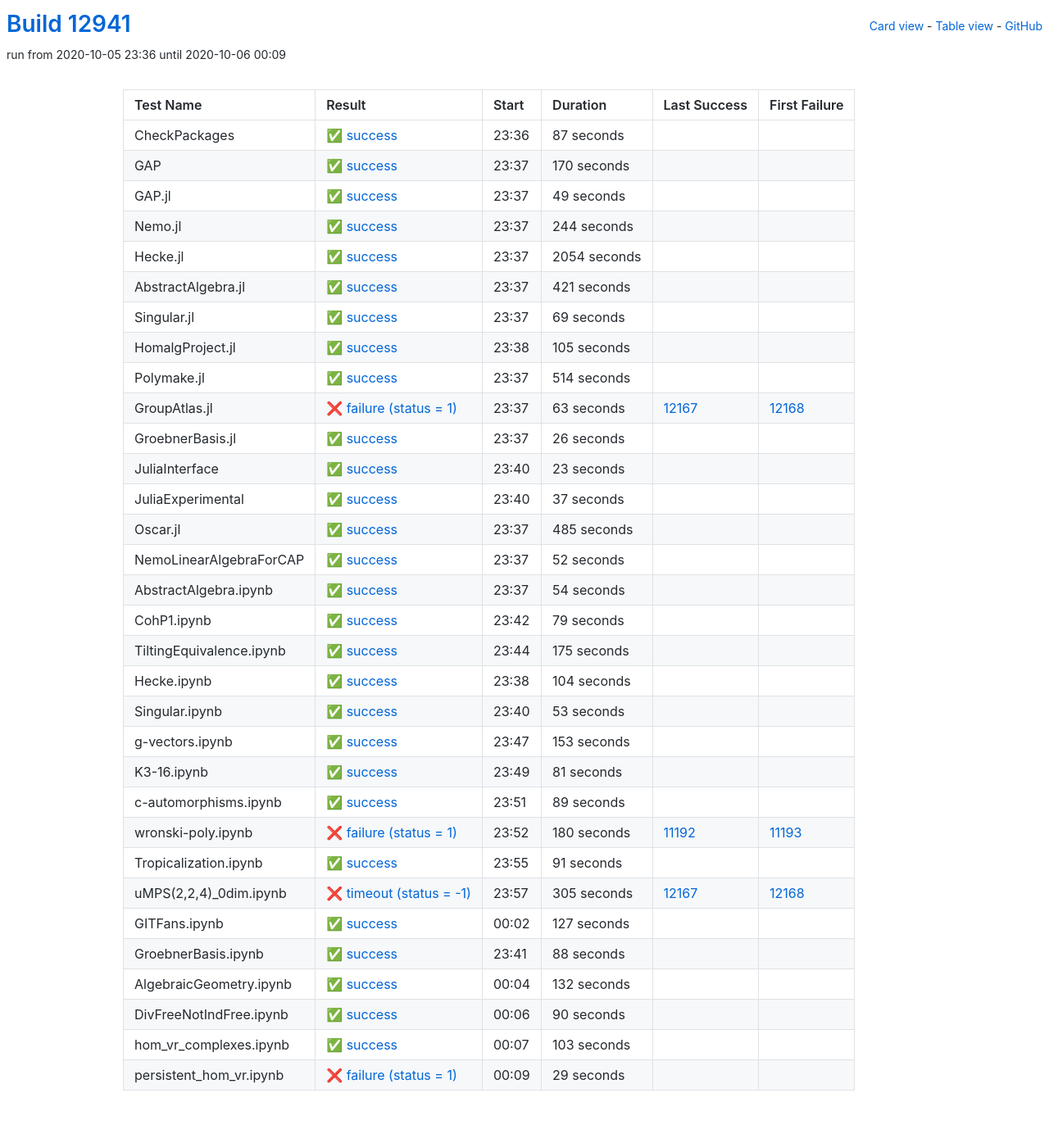
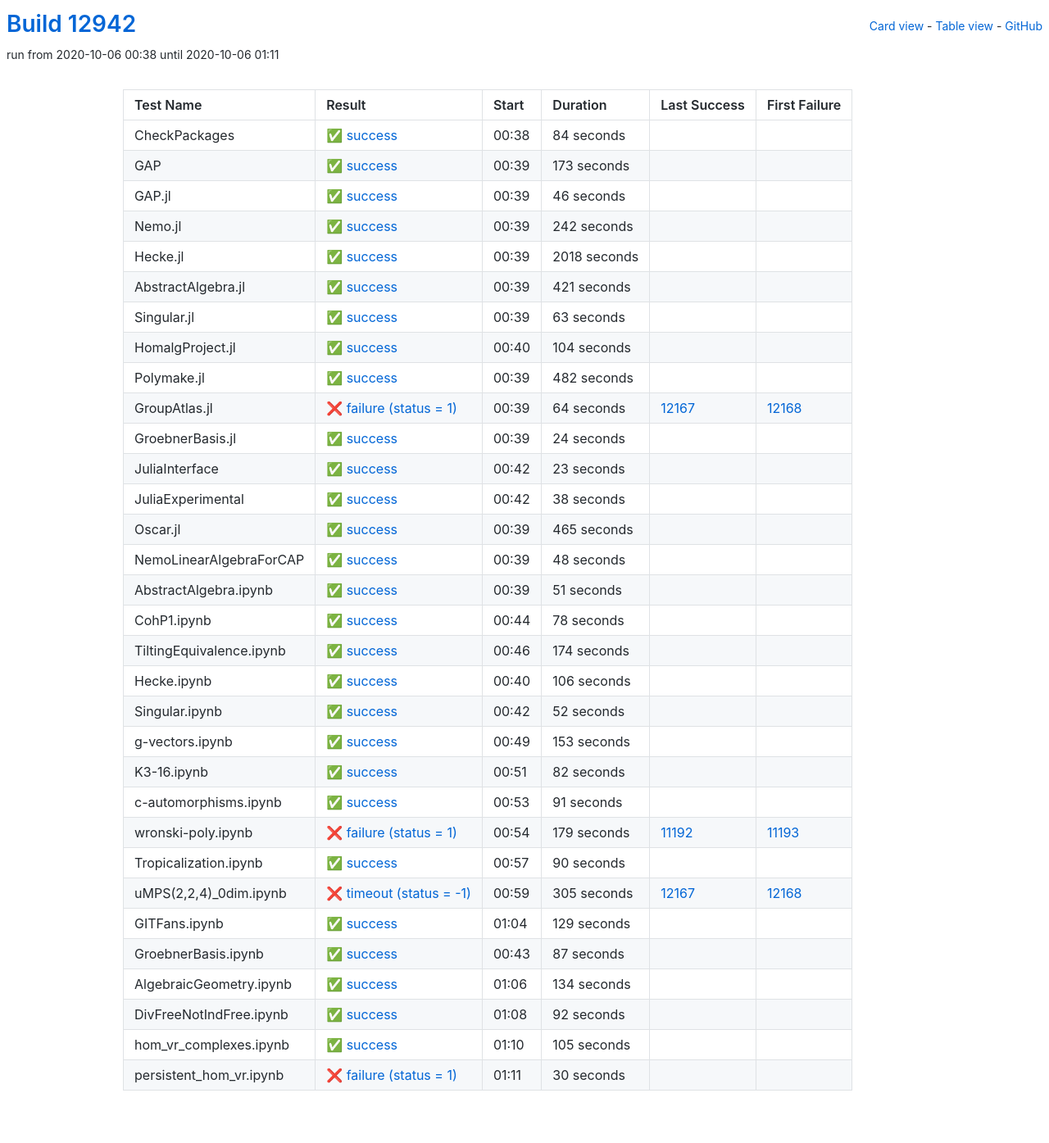
Before and after one commit to oscar-system/oscar-ci-status, a Jekyll site: the page built from table.html, in a window 1280 px wide. Shown: the whole page at 82% size. Built offline with Jekyll 4.4.1, drawn with Linux system fonts in a browser that asks for light colours.

Commit message:
Build #12942

```diff
--- a/_data/ci.yml
+++ b/_data/ci.yml
@@ -1,6 +1,6 @@
 ---
-build: 12941
-build_url: https://oscarci.mathematik.uni-kl.de/job/oscar/12941/
+build: 12942
+build_url: https://oscarci.mathematik.uni-kl.de/job/oscar/12942/
 job: oscar
 organization: oscar-system
 repo: oscar-ci-status
@@ -8,68 +8,68 @@
 tests:
 - name: CheckPackages
   id: checkpackages
-  log: https://oscarci.mathematik.uni-kl.de/job/oscar/12941/artifact/logs/build-12941/CheckPackages.log
-  start: 2020-10-05 23:36
+  log: https://oscarci.mathematik.uni-kl.de/job/oscar/12942/artifact/logs/build-12942/CheckPackages.log
+  start: 2020-10-06 00:38
   success: true
   exitcode: 0
   status: success
-  duration: 87
+  duration: 84
   last_success: false
   last_success_url:
   first_failure: false
   first_failure_url:
 - name: GAP
   id: gap
-  log: https://oscarci.mathematik.uni-kl.de/job/oscar/12941/artifact/logs/build-12941/GAP.log
-  start: 2020-10-05 23:37
+  log: https://oscarci.mathematik.uni-kl.de/job/oscar/12942/artifact/logs/build-12942/GAP.log
+  start: 2020-10-06 00:39
   success: true
   exitcode: 0
   status: success
-  duration: 170
+  duration: 173
   last_success: false
   last_success_url:
   first_failure: false
   first_failure_url:
 - name: GAP.jl
   id: gap-jl
-  log: https://oscarci.mathematik.uni-kl.de/job/oscar/12941/artifact/logs/build-12941/GAP.jl.log
-  start: 2020-10-05 23:37
+  log: https://oscarci.mathematik.uni-kl.de/job/oscar/12942/artifact/logs/build-12942/GAP.jl.log
+  start: 2020-10-06 00:39
   success: true
   exitcode: 0
   status: success
-  duration: 49
+  duration: 46
   last_success: false
   last_success_url:
   first_failure: false
   first_failure_url:
 - name: Nemo.jl
   id: nemo-jl
-  log: https://oscarci.mathematik.uni-kl.de/job/oscar/12941/artifact/logs/build-12941/Nemo.jl.log
-  start: 2020-10-05 23:37
+  log: https://oscarci.mathematik.uni-kl.de/job/oscar/12942/artifact/logs/build-12942/Nemo.jl.log
+  start: 2020-10-06 00:39
   success: true
   exitcode: 0
   status: success
-  duration: 244
+  duration: 242
   last_success: false
   last_success_url:
   first_failure: false
   first_failure_url:
 - name: Hecke.jl
   id: hecke-jl
-  log: https://oscarci.mathematik.uni-kl.de/job/oscar/12941/artifact/logs/build-12941/Hecke.jl.log
-  start: 2020-10-05 23:37
+  log: https://oscarci.mathematik.uni-kl.de/job/oscar/12942/artifact/logs/build-12942/Hecke.jl.log
+  start: 2020-10-06 00:39
   success: true
   exitcode: 0
   status: success
-  duration: 2054
+  duration: 2018
   last_success: false
   last_success_url:
   first_failure: false
   first_failure_url:
 - name: AbstractAlgebra.jl
   id: abstractalgebra-jl
-  log: https://oscarci.mathematik.uni-kl.de/job/oscar/12941/artifact/logs/build-12941/AbstractAlgebra.jl.log
-  start: 2020-10-05 23:37
+  log: https://oscarci.mathematik.uni-kl.de/job/oscar/12942/artifact/logs/build-12942/AbstractAlgebra.jl.log
+  start: 2020-10-06 00:39
   success: true
   exitcode: 0
   status: success
@@ -80,68 +80,68 @@
   first_failure_url:
 - name: Singular.jl
   id: singular-jl
-  log: https://oscarci.mathematik.uni-kl.de/job/oscar/12941/artifact/logs/build-12941/Singular.jl.log
-  start: 2020-10-05 23:37
+  log: https://oscarci.mathematik.uni-kl.de/job/oscar/12942/artifact/logs/build-12942/Singular.jl.log
+  start: 2020-10-06 00:39
   success: true
   exitcode: 0
   status: success
-  duration: 69
+  duration: 63
   last_success: false
   last_success_url:
   first_failure: false
   first_failure_url:
 - name: HomalgProject.jl
   id: homalgproject-jl
-  log: https://oscarci.mathematik.uni-kl.de/job/oscar/12941/artifact/logs/build-12941/HomalgProject.jl.log
-  start: 2020-10-05 23:38
+  log: https://oscarci.mathematik.uni-kl.de/job/oscar/12942/artifact/logs/build-12942/HomalgProject.jl.log
+  start: 2020-10-06 00:40
   success: true
   exitcode: 0
   status: success
-  duration: 105
+  duration: 104
   last_success: false
   last_success_url:
   first_failure: false
   first_failure_url:
 - name: Polymake.jl
   id: polymake-jl
-  log: https://oscarci.mathematik.uni-kl.de/job/oscar/12941/artifact/logs/build-12941/Polymake.jl.log
-  start: 2020-10-05 23:37
+  log: https://oscarci.mathematik.uni-kl.de/job/oscar/12942/artifact/logs/build-12942/Polymake.jl.log
+  start: 2020-10-06 00:39
   success: true
   exitcode: 0
   status: success
-  duration: 514
+  duration: 482
   last_success: false
   last_success_url:
   first_failure: false
   first_failure_url:
 - name: GroupAtlas.jl
   id: groupatlas-jl
-  log: https://oscarci.mathematik.uni-kl.de/job/oscar/12941/artifact/logs/build-12941/GroupAtlas.jl.log
-  start: 2020-10-05 23:37
+  log: https://oscarci.mathematik.uni-kl.de/job/oscar/12942/artifact/logs/build-12942/GroupAtlas.jl.log
+  start: 2020-10-06 00:39
   success: false
   exitcode: 1
   status: failure
-  duration: 63
+  duration: 64
   last_success: 12167
   last_success_url: https://oscarci.mathematik.uni-kl.de/job/oscar/12167/
   first_failure: 12168
   first_failure_url: https://oscarci.mathematik.uni-kl.de/job/oscar/12168/
 - name: GroebnerBasis.jl
   id: groebnerbasis-jl
-  log: https://oscarci.mathematik.uni-kl.de/job/oscar/12941/artifact/logs/build-12941/GroebnerBasis.jl.log
-  start: 2020-10-05 23:37
+  log: https://oscarci.mathematik.uni-kl.de/job/oscar/12942/artifact/logs/build-12942/GroebnerBasis.jl.log
+  start: 2020-10-06 00:39
   success: true
   exitcode: 0
   status: success
-  duration: 26
+  duration: 24
   last_success: false
   last_success_url:
   first_failure: false
   first_failure_url:
 - name: JuliaInterface
   id: juliainterface
-  log: https://oscarci.mathematik.uni-kl.de/job/oscar/12941/artifact/logs/build-12941/JuliaInterface.log
-  start: 2020-10-05 23:40
+  log: https://oscarci.mathematik.uni-kl.de/job/oscar/12942/artifact/logs/build-12942/JuliaInterface.log
+  start: 2020-10-06 00:42
   success: true
   exitcode: 0
   status: success
@@ -152,32 +152,92 @@
   first_failure_url:
 - name: JuliaExperimental
   id: juliaexperimental
-  log: https://oscarci.mathematik.uni-kl.de/job/oscar/12941/artifact/logs/build-12941/JuliaExperimental.log
-  start: 2020-10-05 23:40
+  log: https://oscarci.mathematik.uni-kl.de/job/oscar/12942/artifact/logs/build-12942/JuliaExperimental.log
+  start: 2020-10-06 00:42
   success: true
   exitcode: 0
   status: success
-  duration: 37
+  duration: 38
   last_success: false
   last_success_url:
   first_failure: false
   first_failure_url:
 - name: Oscar.jl
   id: oscar-jl
-  log: https://oscarci.mathematik.uni-kl.de/job/oscar/12941/artifact/logs/build-12941/Oscar.jl.log
-  start: 2020-10-05 23:37
+  log: https://oscarci.mathematik.uni-kl.de/job/oscar/12942/artifact/logs/build-12942/Oscar.jl.log
+  start: 2020-10-06 00:39
   success: true
   exitcode: 0
   status: success
-  duration: 485
+  duration: 465
   last_success: false
   last_success_url:
   first_failure: false
   first_failure_url:
 - name: NemoLinearAlgebraForCAP
   id: nemolinearalgebraforcap
-  log: https://oscarci.mathematik.uni-kl.de/job/oscar/12941/artifact/logs/build-12941/NemoLinearAlgebraForCAP.log
-  start: 2020-10-05 23:37
+  log: https://oscarci.mathematik.uni-kl.de/job/oscar/12942/artifact/logs/build-12942/NemoLinearAlgebraForCAP.log
+  start: 2020-10-06 00:39
+  success: true
+  exitcode: 0
+  status: success
+  duration: 48
+  last_success: false
+  last_success_url:
+  first_failure: false
+  first_failure_url:
+- name: AbstractAlgebra.ipynb
+  id: abstractalgebra-ipynb
+  log: https://oscarci.mathematik.uni-kl.de/job/oscar/12942/artifact/logs/build-12942/AbstractAlgebra.ipynb.log
+  start: 2020-10-06 00:39
+  success: true
+  exitcode: 0
+  status: success
+  duration: 51
+  last_success: false
+  last_success_url:
+  first_failure: false
+  first_failure_url:
+- name: CohP1.ipynb
+  id: cohp1-ipynb
+  log: https://oscarci.mathematik.uni-kl.de/job/oscar/12942/artifact/logs/build-12942/CohP1.ipynb.log
+  start: 2020-10-06 00:44
+  success: true
+  exitcode: 0
+  status: success
+  duration: 78
+  last_success: false
+  last_success_url:
+  first_failure: false
+  first_failure_url:
+- name: TiltingEquivalence.ipynb
+  id: tiltingequivalence-ipynb
+  log: https://oscarci.mathematik.uni-kl.de/job/oscar/12942/artifact/logs/build-12942/TiltingEquivalence.ipynb.log
+  start: 2020-10-06 00:46
+  success: true
+  exitcode: 0
+  status: success
+  duration: 174
+  last_success: false
+  last_success_url:
+  first_failure: false
+  first_failure_url:
+- name: Hecke.ipynb
+  id: hecke-ipynb
+  log: https://oscarci.mathematik.uni-kl.de/job/oscar/12942/artifact/logs/build-12942/Hecke.ipynb.log
+  start: 2020-10-06 00:40
+  success: true
+  exitcode: 0
+  status: success
+  duration: 106
+  last_success: false
+  last_success_url:
+  first_failure: false
+  first_failure_url:
+- name: Singular.ipynb
+  id: singular-ipynb
+  log: https://oscarci.mathematik.uni-kl.de/job/oscar/12942/artifact/logs/build-12942/Singular.ipynb.log
+  start: 2020-10-06 00:42
   success: true
   exitcode: 0
   status: success
@@ -186,70 +246,10 @@
   last_success_url:
   first_failure: false
   first_failure_url:
-- name: AbstractAlgebra.ipynb
-  id: abstractalgebra-ipynb
-  log: https://oscarci.mathematik.uni-kl.de/job/oscar/12941/artifact/logs/build-12941/AbstractAlgebra.ipynb.log
-  start: 2020-10-05 23:37
-  success: true
-  exitcode: 0
-  status: success
-  duration: 54
-  last_success: false
-  last_success_url:
-  first_failure: false
-  first_failure_url:
-- name: CohP1.ipynb
-  id: cohp1-ipynb
-  log: https://oscarci.mathematik.uni-kl.de/job/oscar/12941/artifact/logs/build-12941/CohP1.ipynb.log
-  start: 2020-10-05 23:42
-  success: true
-  exitcode: 0
-  status: success
-  duration: 79
-  last_success: false
-  last_success_url:
-  first_failure: false
-  first_failure_url:
-- name: TiltingEquivalence.ipynb
-  id: tiltingequivalence-ipynb
-  log: https://oscarci.mathematik.uni-kl.de/job/oscar/12941/artifact/logs/build-12941/TiltingEquivalence.ipynb.log
-  start: 2020-10-05 23:44
-  success: true
-  exitcode: 0
-  status: success
-  duration: 175
-  last_success: false
-  last_success_url:
-  first_failure: false
-  first_failure_url:
-- name: Hecke.ipynb
-  id: hecke-ipynb
-  log: https://oscarci.mathematik.uni-kl.de/job/oscar/12941/artifact/logs/build-12941/Hecke.ipynb.log
-  start: 2020-10-05 23:38
-  success: true
-  exitcode: 0
-  status: success
-  duration: 104
-  last_success: false
-  last_success_url:
-  first_failure: false
-  first_failure_url:
-- name: Singular.ipynb
-  id: singular-ipynb
-  log: https://oscarci.mathematik.uni-kl.de/job/oscar/12941/artifact/logs/build-12941/Singular.ipynb.log
-  start: 2020-10-05 23:40
-  success: true
-  exitcode: 0
-  status: success
-  duration: 53
-  last_success: false
-  last_success_url:
-  first_failure: false
-  first_failure_url:
 - name: g-vectors.ipynb
   id: g-vectors-ipynb
-  log: https://oscarci.mathematik.uni-kl.de/job/oscar/12941/artifact/logs/build-12941/g-vectors.ipynb.log
-  start: 2020-10-05 23:47
+  log: https://oscarci.mathematik.uni-kl.de/job/oscar/12942/artifact/logs/build-12942/g-vectors.ipynb.log
+  start: 2020-10-06 00:49
   success: true
   exitcode: 0
   status: success
@@ -260,44 +260,20 @@
   first_failure_url:
 - name: K3-16.ipynb
   id: k3-16-ipynb
-  log: https://oscarci.mathematik.uni-kl.de/job/oscar/12941/artifact/logs/build-12941/K3-16.ipynb.log
-  start: 2020-10-05 23:49
+  log: https://oscarci.mathematik.uni-kl.de/job/oscar/12942/artifact/logs/build-12942/K3-16.ipynb.log
+  start: 2020-10-06 00:51
   success: true
   exitcode: 0
   status: success
-  duration: 81
+  duration: 82
   last_success: false
   last_success_url:
   first_failure: false
   first_failure_url:
 - name: c-automorphisms.ipynb
   id: c-automorphisms-ipynb
-  log: https://oscarci.mathematik.uni-kl.de/job/oscar/12941/artifact/logs/build-12941/c-automorphisms.ipynb.log
-  start: 2020-10-05 23:51
-  success: true
-  exitcode: 0
-  status: success
-  duration: 89
-  last_success: false
-  last_success_url:
-  first_failure: false
-  first_failure_url:
-- name: wronski-poly.ipynb
-  id: wronski-poly-ipynb
-  log: https://oscarci.mathematik.uni-kl.de/job/oscar/12941/artifact/logs/build-12941/wronski-poly.ipynb.log
-  start: 2020-10-05 23:52
-  success: false
-  exitcode: 1
-  status: failure
-  duration: 180
-  last_success: 11192
-  last_success_url: https://oscarci.mathematik.uni-kl.de/job/oscar/11192/
-  first_failure: 11193
-  first_failure_url: https://oscarci.mathematik.uni-kl.de/job/oscar/11193/
-- name: Tropicalization.ipynb
-  id: tropicalization-ipynb
-  log: https://oscarci.mathematik.uni-kl.de/job/oscar/12941/artifact/logs/build-12941/Tropicalization.ipynb.log
-  start: 2020-10-05 23:55
+  log: https://oscarci.mathematik.uni-kl.de/job/oscar/12942/artifact/logs/build-12942/c-automorphisms.ipynb.log
+  start: 2020-10-06 00:53
   success: true
   exitcode: 0
   status: success
@@ -306,10 +282,34 @@
   last_success_url:
   first_failure: false
   first_failure_url:
+- name: wronski-poly.ipynb
+  id: wronski-poly-ipynb
+  log: https://oscarci.mathematik.uni-kl.de/job/oscar/12942/artifact/logs/build-12942/wronski-poly.ipynb.log
+  start: 2020-10-06 00:54
+  success: false
+  exitcode: 1
+  status: failure
+  duration: 179
+  last_success: 11192
+  last_success_url: https://oscarci.mathematik.uni-kl.de/job/oscar/11192/
+  first_failure: 11193
+  first_failure_url: https://oscarci.mathematik.uni-kl.de/job/oscar/11193/
+- name: Tropicalization.ipynb
+  id: tropicalization-ipynb
+  log: https://oscarci.mathematik.uni-kl.de/job/oscar/12942/artifact/logs/build-12942/Tropicalization.ipynb.log
+  start: 2020-10-06 00:57
+  success: true
+  exitcode: 0
+  status: success
+  duration: 90
+  last_success: false
+  last_success_url:
+  first_failure: false
+  first_failure_url:
 - name: uMPS(2,2,4)_0dim.ipynb
   id: umps-2-2-4-0dim-ipynb
-  log: https://oscarci.mathematik.uni-kl.de/job/oscar/12941/artifact/logs/build-12941/uMPS-2-2-4-_0dim.ipynb.log
-  start: 2020-10-05 23:57
+  log: https://oscarci.mathematik.uni-kl.de/job/oscar/12942/artifact/logs/build-12942/uMPS-2-2-4-_0dim.ipynb.log
+  start: 2020-10-06 00:59
   success: false
   exitcode: -1
   status: timeout
@@ -320,72 +320,72 @@
   first_failure_url: https://oscarci.mathematik.uni-kl.de/job/oscar/12168/
 - name: GITFans.ipynb
   id: gitfans-ipynb
-  log: https://oscarci.mathematik.uni-kl.de/job/oscar/12941/artifact/logs/build-12941/GITFans.ipynb.log
-  start: 2020-10-06 00:02
+  log: https://oscarci.mathematik.uni-kl.de/job/oscar/12942/artifact/logs/build-12942/GITFans.ipynb.log
+  start: 2020-10-06 01:04
   success: true
   exitcode: 0
   status: success
-  duration: 127
+  duration: 129
   last_success: false
   last_success_url:
   first_failure: false
   first_failure_url:
 - name: GroebnerBasis.ipynb
   id: groebnerbasis-ipynb
-  log: https://oscarci.mathematik.uni-kl.de/job/oscar/12941/artifact/logs/build-12941/GroebnerBasis.ipynb.log
-  start: 2020-10-05 23:41
+  log: https://oscarci.mathematik.uni-kl.de/job/oscar/12942/artifact/logs/build-12942/GroebnerBasis.ipynb.log
+  start: 2020-10-06 00:43
   success: true
   exitcode: 0
   status: success
-  duration: 88
+  duration: 87
   last_success: false
   last_success_url:
   first_failure: false
   first_failure_url:
 - name: AlgebraicGeometry.ipynb
   id: algebraicgeometry-ipynb
-  log: https://oscarci.mathematik.uni-kl.de/job/oscar/12941/artifact/logs/build-12941/AlgebraicGeometry.ipynb.log
-  start: 2020-10-06 00:04
+  log: https://oscarci.mathematik.uni-kl.de/job/oscar/12942/artifact/logs/build-12942/AlgebraicGeometry.ipynb.log
+  start: 2020-10-06 01:06
   success: true
   exitcode: 0
   status: success
-  duration: 132
+  duration: 134
   last_success: false
   last_success_url:
   first_failure: false
   first_failure_url:
 - name: DivFreeNotIndFree.ipynb
   id: divfreenotindfree-ipynb
-  log: https://oscarci.mathematik.uni-kl.de/job/oscar/12941/artifact/logs/build-12941/DivFreeNotIndFree.ipynb.log
-  start: 2020-10-06 00:06
+  log: https://oscarci.mathematik.uni-kl.de/job/oscar/12942/artifact/logs/build-12942/DivFreeNotIndFree.ipynb.log
+  start: 2020-10-06 01:08
   success: true
   exitcode: 0
   status: success
-  duration: 90
+  duration: 92
   last_success: false
   last_success_url:
   first_failure: false
   first_failure_url:
 - name: hom_vr_complexes.ipynb
   id: hom-vr-complexes-ipynb
-  log: https://oscarci.mathematik.uni-kl.de/job/oscar/12941/artifact/logs/build-12941/hom_vr_complexes.ipynb.log
-  start: 2020-10-06 00:07
+  log: https://oscarci.mathematik.uni-kl.de/job/oscar/12942/artifact/logs/build-12942/hom_vr_complexes.ipynb.log
+  start: 2020-10-06 01:10
   success: true
   exitcode: 0
   status: success
-  duration: 103
+  duration: 105
   last_success: false
   last_success_url:
   first_failure: false
   first_failure_url:
 - name: persistent_hom_vr.ipynb
   id: persistent-hom-vr-ipynb
-  log: https://oscarci.mathematik.uni-kl.de/job/oscar/12941/artifact/logs/build-12941/persistent_hom_vr.ipynb.log
-  start: 2020-10-06 00:09
+  log: https://oscarci.mathematik.uni-kl.de/job/oscar/12942/artifact/logs/build-12942/persistent_hom_vr.ipynb.log
+  start: 2020-10-06 01:11
   success: false
   exitcode: 1
   status: failure
-  duration: 29
+  duration: 30
   last_success: false
   last_success_url:
   first_failure: false
```
Also changed, not shown: README.md.
